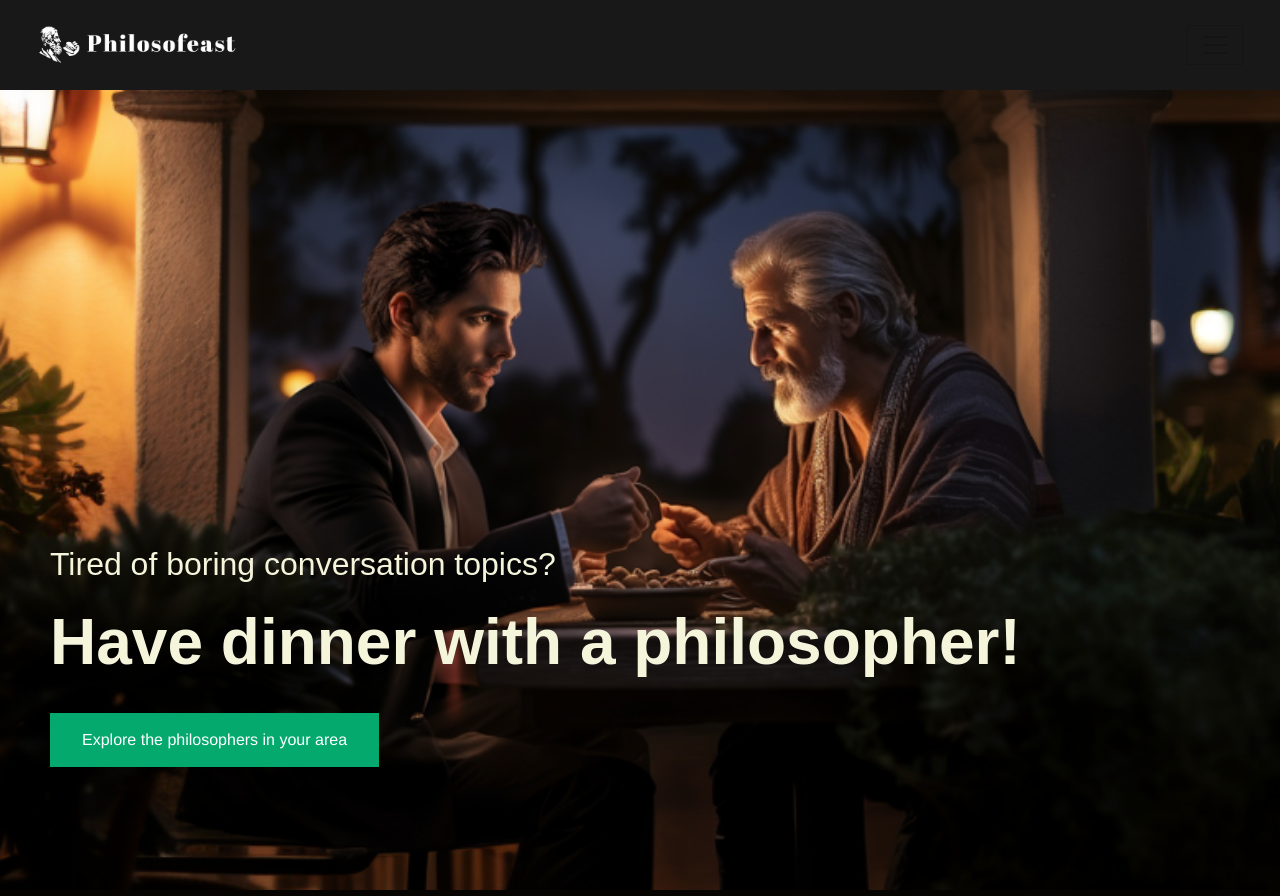
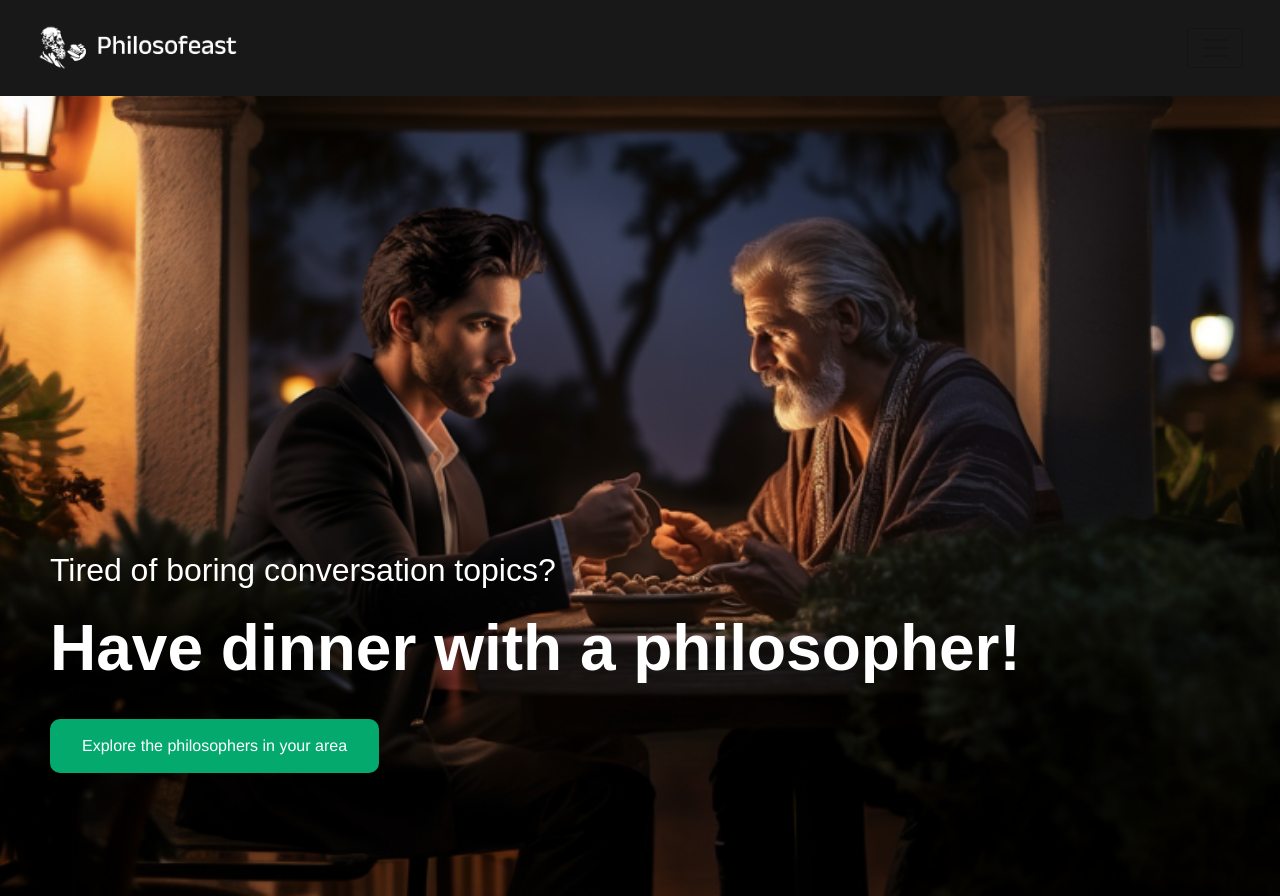
Before and after one commit to ruipecdias/PhilosoFeast, a Rails app: page / in a window 1280 px wide. Run offline with Rails 7, Linux system fonts and the light colour scheme; style sheets or scripts are compiled from the project's sources; some libraries are stand-ins or nearby versions.

Commit message:
Landing Pageeee

```diff
--- a/app/assets/stylesheets/components/_navbar.scss
+++ b/app/assets/stylesheets/components/_navbar.scss
@@ -13,6 +13,10 @@
   width: 200px;
 }
 
+.navbar-toggler-icon, .nav-link {
+  color: white;
+}
+
 // .navbar-lewagon .navbar-collapse {
 //   flex-grow: 0;
 // }
--- a/app/assets/stylesheets/pages/_home.scss
+++ b/app/assets/stylesheets/pages/_home.scss
@@ -23,7 +23,7 @@
 }
 
 h2 {
-  color: beige;
+  color: white;
   font-family: 'Anek Malayalam', sans-serif;
   font-weight: bold;
   font-size: 400%;
@@ -31,7 +31,7 @@
 }
 
 p {
-  color: beige;
+  color: white;
   font-family: 'Anek Malayalam', sans-serif;
   font-size: 200%;
 }
@@ -45,6 +45,7 @@
   text-decoration: none;
   display: inline-block;
   font-size: 16px;
+  border-radius: 10px;
 }
 
 .login {
--- a/app/views/shared/_navbar.html.erb
+++ b/app/views/shared/_navbar.html.erb
@@ -1,4 +1,4 @@
-<div class="navbar">
+<div class="navbar text-body">
   <div class="container-fluid">
     <%= image_tag "philosofeast.png", class: "logo"  %>
      <button class="navbar-toggler" type="button" data-bs-toggle="collapse" data-bs-target="#navbarSupportedContent" aria-controls="navbarSupportedContent" aria-expanded="false" aria-label="Toggle navigation">
```
Also changed, not shown: app/assets/images/philosofeast.png.
